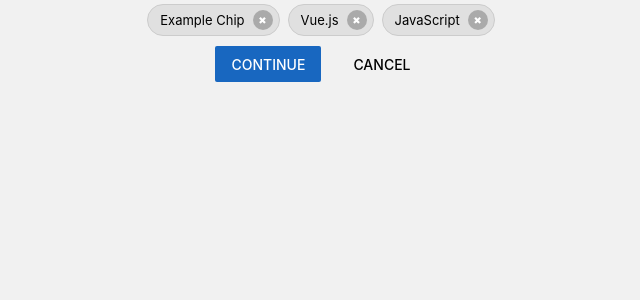
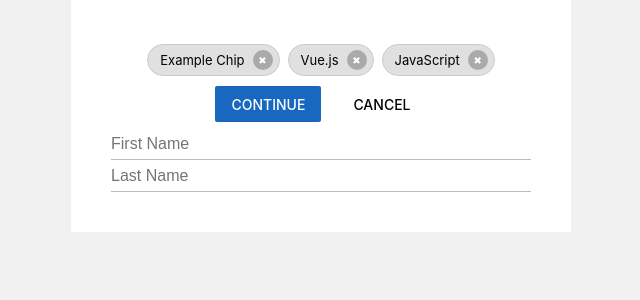
Before and after one commit to darek-grund/resume-create, a React (Create React App) app: page / in a window 1280 px wide. Shown: the top 300 px of the page, without its empty margins (319-959 px from the left). Built offline with nearby package versions, Linux system fonts and the light colour scheme.

Commit message:
Create static TextField component

```diff
--- a/src/app/App.css
+++ b/src/app/App.css
@@ -1,3 +1,7 @@
 .App {
   text-align: center;
+  width: 500px;
+  margin: auto;
+  background: #fff;
+  padding: 40px;
 }
--- a/src/app/App.js
+++ b/src/app/App.js
@@ -1,18 +1,22 @@
 import React from 'react';
 import Chip from '../components/Chip';
 import Button from '../components/Button';
+import TextField from '../components/TextField';
 import './App.css';
 
 const skills = [
   {
+    id: 1,
     title: 'Example Chip',
     level: 3,
   },
   {
+    id: 2,
     title: 'Vue.js',
     level: 4,
   },
   {
+    id: 3,
     title: 'JavaScript',
     level: 3,
   },
@@ -23,7 +27,9 @@ function App() {
     <div className="App">
       <div>
         {skills.map(skill => (
-          <Chip close>{skill.title}</Chip>
+          <Chip key={skill.id} close>
+            {skill.title}
+          </Chip>
         ))}
       </div>
 
@@ -31,6 +37,11 @@ function App() {
         <Button>Continue</Button>
         <Button flat>Cancel</Button>
       </div>
+
+      <div>
+        <TextField placeholder="First Name" />
+        <TextField placeholder="Last Name" />
+      </div>
     </div>
   );
 }
--- /dev/null
+++ b/src/components/TextField/TextField.module.css
@@ -0,0 +1,36 @@
+.textField {
+  position: relative;
+  display: flex;
+}
+.textField::after,
+.textField::before {
+  content: '';
+  position: absolute;
+  bottom: 0;
+  height: 1px;
+  width: 100%;
+  border-bottom: 1px solid #bbb;
+}
+
+.textField::after {
+  border-bottom: 2px solid #1867c0;
+  transform: scaleX(0);
+  transition: 0.3s cubic-bezier(0.25, 0.8, 0.5, 1);
+}
+
+.textField.focus::after {
+  transform: scaleX(1);
+}
+
+.input {
+  flex: 1 1 auto;
+  height: 32px;
+  font-size: 16px;
+  color: inherit;
+  outline: none;
+  border: none;
+  padding: 8px 0;
+  width: 100%;
+  max-width: 100%;
+  min-width: 0;
+}
--- /dev/null
+++ b/src/components/TextField/index.js
@@ -0,0 +1,24 @@
+import React, { useState } from 'react';
+import styles from './TextField.module.css';
+
+const TextField = props => {
+  const [hasFocus, setHasFocus] = useState(false);
+
+  const className = [styles.textField];
+  if (hasFocus) {
+    className.push(styles.focus);
+  }
+  return (
+    <div className={className.join(' ')}>
+      <input
+        type="text"
+        className={styles.input}
+        placeholder={props.placeholder}
+        onFocus={() => setHasFocus(true)}
+        onBlur={() => setHasFocus(false)}
+      />
+    </div>
+  );
+};
+
+export default TextField;
```
Also changed, not shown: src/components/Button/index.js (+5 -9 lines).
